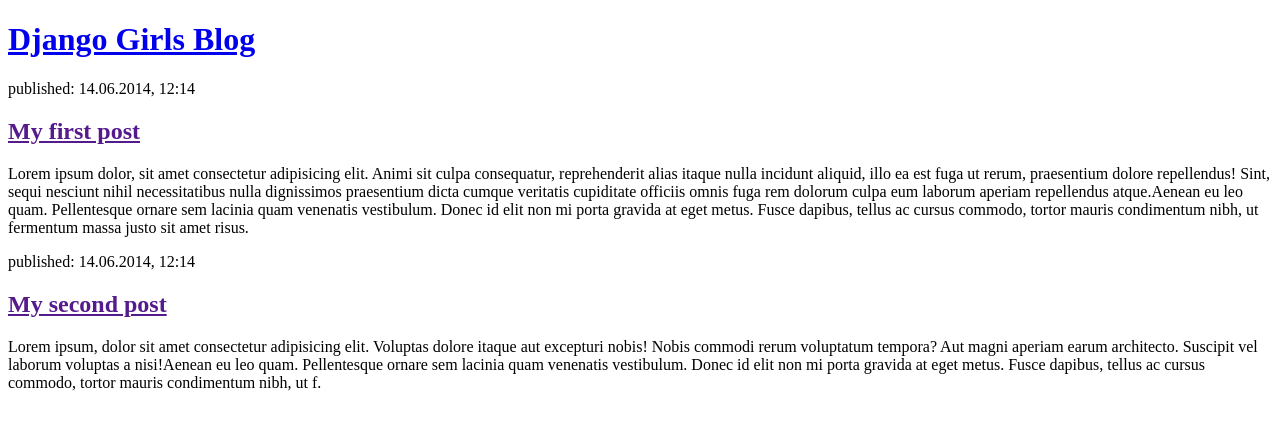
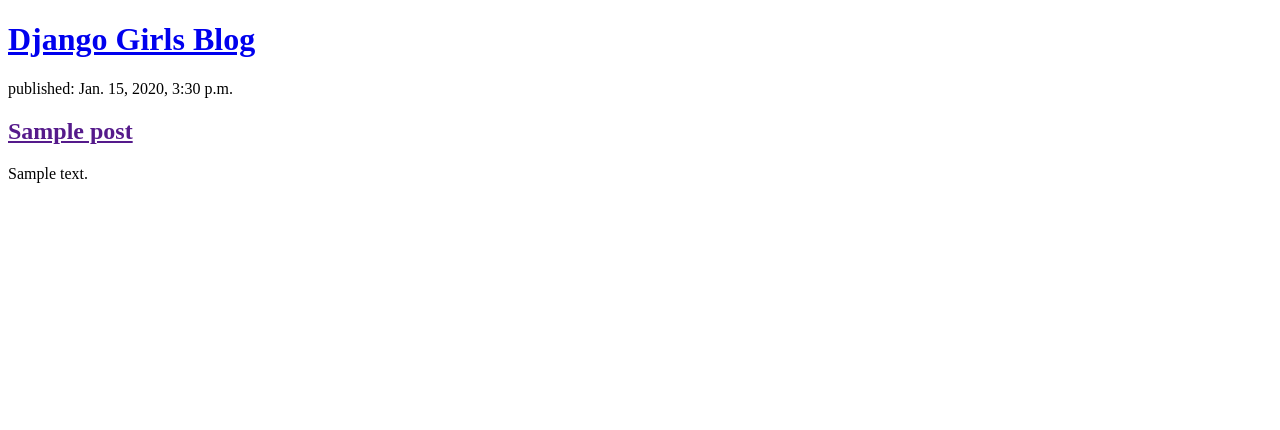
Before and after one commit to priti200/django_girls-, a Django app: page / in a window 1280 px wide. Shown: the top 430 px of the page. Run offline with Django 3.2, Linux system fonts and the light colour scheme; tables that the repository leaves empty hold one stand-in row (values such as "Sample post").

Commit message:
<Django girls app> : <Day 2- MOdifiend my html file to display posts from database.>

```diff
--- a/blog/templates/blog/post_list.html
+++ b/blog/templates/blog/post_list.html
@@ -8,16 +8,21 @@
             <h1><a href="/">Django Girls Blog</a></h1>
         </header>
 
+
+        {% for post in posts %}
         <article>
-            <time>published: 14.06.2014, 12:14</time>
-            <h2><a href="">My first post</a></h2>
-            <p>Lorem ipsum dolor, sit amet consectetur adipisicing elit. Animi sit culpa consequatur, reprehenderit alias itaque nulla incidunt aliquid, illo ea est fuga ut rerum, praesentium dolore repellendus! Sint, sequi nesciunt nihil necessitatibus nulla dignissimos praesentium dicta cumque veritatis cupiditate officiis omnis fuga rem dolorum culpa eum laborum aperiam repellendus atque.Aenean eu leo quam. Pellentesque ornare sem lacinia quam venenatis vestibulum. Donec id elit non mi porta gravida at eget metus. Fusce dapibus, tellus ac cursus commodo, tortor mauris condimentum nibh, ut fermentum massa justo sit amet risus.</p>
+            <time>published: {{ post.published_date }}</time>
+            <h2><a href="">{{ post.title }}</a></h2>
+            <p>{{ post.text|linebreaksbr }}</p>
+            <!-- <p>Lorem ipsum dolor, sit amet consectetur adipisicing elit. Animi sit culpa consequatur, reprehenderit alias itaque nulla incidunt aliquid, illo ea est fuga ut rerum, praesentium dolore repellendus! Sint, sequi nesciunt nihil necessitatibus nulla dignissimos praesentium dicta cumque veritatis cupiditate officiis omnis fuga rem dolorum culpa eum laborum aperiam repellendus atque.Aenean eu leo quam. Pellentesque ornare sem lacinia quam venenatis vestibulum. Donec id elit non mi porta gravida at eget metus. Fusce dapibus, tellus ac cursus commodo, tortor mauris condimentum nibh, ut fermentum massa justo sit amet risus.</p> -->
         </article>
+        {% endfor %}
 
-        <article>
-            <time>published: 14.06.2014, 12:14</time>
+        <!-- <article> -->
+            <!-- {{posts}} -->
+            <!-- <time>published: 14.06.2014, 12:14</time>
             <h2><a href="">My second post</a></h2>
-            <p>Lorem ipsum, dolor sit amet consectetur adipisicing elit. Voluptas dolore itaque aut excepturi nobis! Nobis commodi rerum voluptatum tempora? Aut magni aperiam earum architecto. Suscipit vel laborum voluptas a nisi!Aenean eu leo quam. Pellentesque ornare sem lacinia quam venenatis vestibulum. Donec id elit non mi porta gravida at eget metus. Fusce dapibus, tellus ac cursus commodo, tortor mauris condimentum nibh, ut f.</p>
-        </article>
+            <p>Lorem ipsum, dolor sit amet consectetur adipisicing elit. Voluptas dolore itaque aut excepturi nobis! Nobis commodi rerum voluptatum tempora? Aut magni aperiam earum architecto. Suscipit vel laborum voluptas a nisi!Aenean eu leo quam. Pellentesque ornare sem lacinia quam venenatis vestibulum. Donec id elit non mi porta gravida at eget metus. Fusce dapibus, tellus ac cursus commodo, tortor mauris condimentum nibh, ut f.</p> -->
+        <!-- </article> -->
     </body>
 </html>
--- a/blog/views.py
+++ b/blog/views.py
@@ -1,6 +1,9 @@
 from django.shortcuts import render
+from django.utils import timezone
+from .models import Post
 
 # Create your views here.
 
 def post_list(request):
-    return render(request,'blog/post_list.html',{})
+    posts = Post.objects.filter(published_date__lte=timezone.now()).order_by('published_date')
+    return render(request,'blog/post_list.html',{'posts': posts})
```
